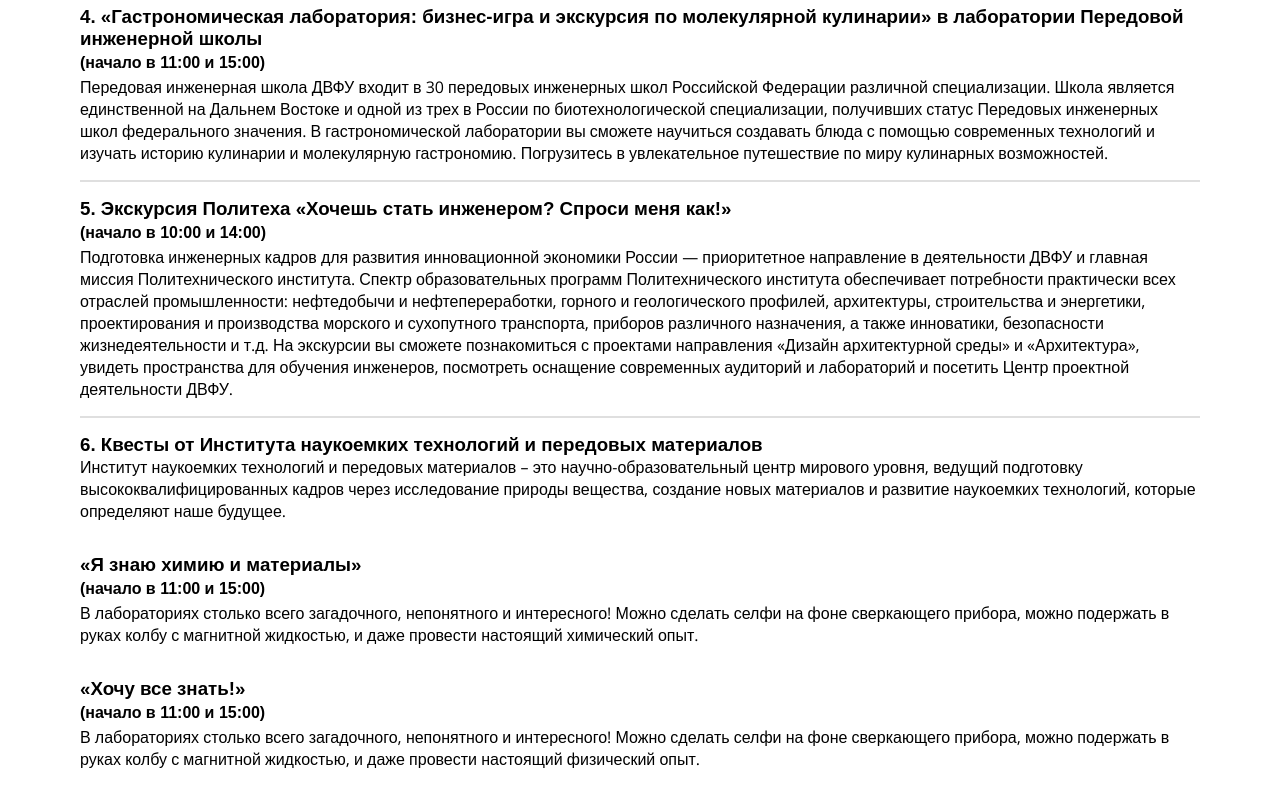
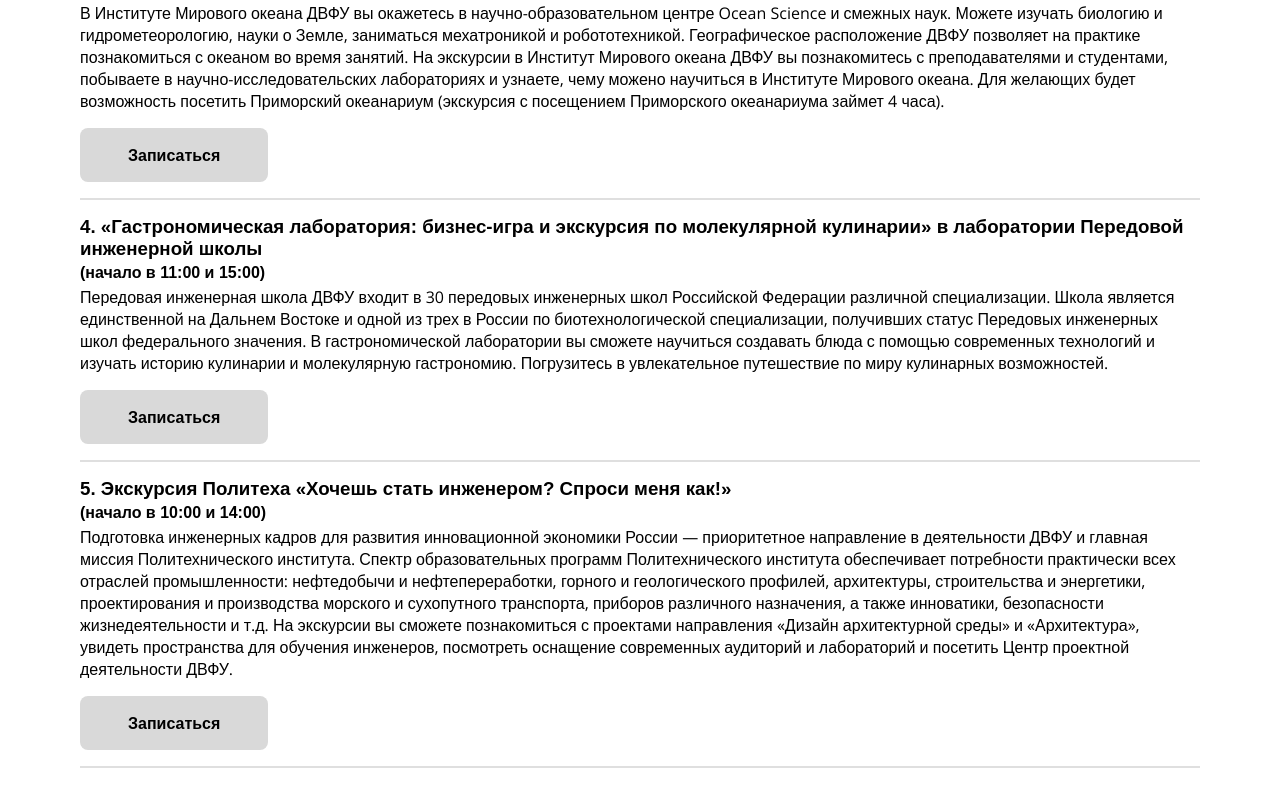
Before and after one commit to mazhugasergei/dod, a Next.js app: page /excursions in a window 1280 px wide. Shown: the part 1680-2465 px from the top of the page. Built offline with nearby package versions, Linux system fonts and the light colour scheme; a web font is replaced by a local one.

Commit message:
Add Sign Up links for Excursions

```diff
--- a/src/pages/excursions/index.tsx
+++ b/src/pages/excursions/index.tsx
@@ -29,11 +29,13 @@
               <li>Набережная кампуса;</li>
               <li>Учебные корпуса.</li>
             </ul>
+            <a className="btn" href="https://fefu-dod.timepad.ru/event/2370768/">Записаться</a>
           </div>
           <hr />
           <div className="item">
             <h3>2. Экскурсия и мастер-классы в Школе медицины</h3>
             <p>Школа медицины ДВФУ занимается подготовкой медицинских кадров. Преимущества перед другими медицинскими образовательными заведениями: наличие современной университетской клиники, практикующий профессорско-преподавательский состав, а также постоянное развитие технической базы. Это позволяет обучать высококлассных специалистов, в соответствии с самыми современными отечественными и мировыми стандартами для работы во всех сферах здравоохранения.</p>
+            <a className="btn" href="https://fefu-dod.timepad.ru/event/2371353/">Записаться</a>
           </div>
           <div className="item">
             <h3>Мастер-класс в мире эндовидеохирургии</h3>
@@ -70,23 +72,27 @@
             <h3>3. Погружение в Институт Мирового океана</h3>
             <h4>(начало в 10:00 и 14:00)</h4>
             <p>В Институте Мирового океана ДВФУ вы окажетесь в научно-образовательном центре Ocean Science и смежных наук. Можете изучать биологию и гидрометеорологию, науки о Земле, заниматься мехатроникой и робототехникой. Географическое расположение ДВФУ позволяет на практике познакомиться с океаном во время занятий. На экскурсии в Институт Мирового океана ДВФУ вы познакомитесь с преподавателями и студентами, побываете в научно-исследовательских лабораториях и узнаете, чему можено научиться в Институте Мирового океана. Для желающих будет возможность посетить Приморский океанариум (экскурсия с посещением Приморского океанариума займет 4 часа).</p>
+            <a className="btn" href="https://fefu-dod.timepad.ru/event/2371368/">Записаться</a>
           </div>
           <hr />
           <div className="item">
             <h3>4. «Гастрономическая лаборатория: бизнес-игра и экскурсия по молекулярной кулинарии» в лаборатории Передовой инженерной школы</h3>
             <h4>(начало в 11:00 и 15:00)</h4>
             <p>Передовая инженерная школа ДВФУ входит в 30 передовых инженерных школ Российской Федерации различной специализации. Школа является единственной на Дальнем Востоке и одной из трех в России по биотехнологической специализации, получивших статус Передовых инженерных школ федерального значения. В гастрономической лаборатории вы сможете научиться создавать блюда с помощью современных технологий и изучать историю кулинарии и молекулярную гастрономию. Погрузитесь в увлекательное путешествие по миру кулинарных возможностей.</p>
+            <a className="btn" href="https://fefu-dod.timepad.ru/event/2371380/">Записаться</a>
           </div>
           <hr />
           <div className="item">
             <h3>5. Экскурсия Политеха «Хочешь стать инженером? Спроси меня как!»</h3>
             <h4>(начало в 10:00 и 14:00)</h4>
             <p>Подготовка инженерных кадров для развития инновационной экономики России — приоритетное направление в деятельности ДВФУ и главная миссия Политехнического института. Спектр образовательных программ Политехнического института обеспечивает потребности практически всех отраслей промышленности: нефтедобычи и нефтепереработки, горного и геологического профилей, архитектуры, строительства и энергетики, проектирования и производства морского и сухопутного транспорта, приборов различного назначения, а также инноватики, безопасности жизнедеятельности и т.д. На экскурсии вы сможете познакомиться с проектами направления «Дизайн архитектурной среды» и «Архитектура», увидеть пространства для обучения инженеров, посмотреть оснащение современных аудиторий и лабораторий и посетить Центр проектной деятельности ДВФУ.</p>
+            <a className="btn" href="https://fefu-dod.timepad.ru/event/2371385/">Записаться</a>
           </div>
           <hr />
           <div className="item">
             <h3>6. Квесты от Института наукоемких технологий и передовых материалов</h3>
             <p>Институт наукоемких технологий и передовых материалов – это научно-образовательный центр мирового уровня, ведущий подготовку высококвалифицированных кадров через исследование природы вещества, создание новых материалов и развитие наукоемких технологий, которые определяют наше будущее.</p>
+            <a className="btn" href="https://fefu-dod.timepad.ru/event/2371390/">Записаться</a>
           </div>
           <div className="item">
             <h3>«Я знаю химию и материалы»</h3>
@@ -103,6 +109,7 @@
             <h3>7. Экскурсия в центр геномной и регенеративной медицины Института наук о жизни и биомедицины</h3>
             <h4>(начало в 10:00 и 14:00)</h4>
             <p>Во время экскурсии вы увидите не только уникальное оборудование, аналогов которому нет в России, но также у вас будет уникальная возможность провести генетическое исследование своими руками во время мастер-класса «Генетические и клеточные технологии для жизни и борьбы с опасными заболеваниями».</p>
+            <a className="btn" href="https://fefu-dod.timepad.ru/event/2371421/">Записаться</a>
           </div>
           <div className="item">
             <h3>Мастер-класс «Создание и анализ лекарств»</h3>
@@ -114,18 +121,21 @@
             <h3>8. Terra Humaniora: экскурсия в Школу искусств и гуманитарных наук</h3>
             <h4>(начало в 11:00 и 14:00)</h4>
             <p>Вы познакомитесь с тем, как свой профессиональный путь находят будущие историки, философы, дизайнеры, психологи, логопеды, специалисты по физической культуре, журналисты, рекламщики, теологи, конфликтологи, социологи, медийщики. Мы откроем двери лабораторий и мастерских. Земля гуманитариев ждет.</p>
+            <a className="btn" href="https://fefu-dod.timepad.ru/event/2374536/">Записаться</a>
           </div>
           <hr />
           <div className="item">
             <h3>9. Получи 100 баллов до ЕГЭ. Экскурсия в Дом научной коллаборации ДВФУ (для школьников 8-10 классов)</h3>
             <h4>(начало в 10:00, 13:00 и 14:00)</h4>
             <p>Проекты и олимпиады – твой ключ к поступлению. Мы расскажем, как подготовиться к ним и поступить с их помощью в университет без вступительных испытаний.</p>
+            <a className="btn" href="https://fefu-dod.timepad.ru/event/2374539/">Записаться</a>
           </div>
            <hr />
           <div className="item">
             <h3>10. Мастер-класс «Практическая кибербезопасность: реализация уязвимостей систем» </h3>
             <h4>(начало в 14:30) </h4>
             <p>Школьники и студенты, сотрудники профильных подразделений государственных и коммерческих структур познакомятся с программами дополнительного образования, которые предлагает Центр информационной безопасности ДВФУ, а также смогут узнать о способах и средствах практической кибербезопасности.</p>
+            <a className="btn" href="https://fefu-dod.timepad.ru/event/2374543/">Записаться</a>
           </div>
         </div>
       </main>
--- a/src/style/components/_excursions.scss
+++ b/src/style/components/_excursions.scss
@@ -2,6 +2,9 @@
   .container{
     padding-top: 1rem;
     .item{
+      display: flex;
+      flex-flow: column;
+      align-items: flex-start;
       padding: 1rem 0;
       &::before{
         content: '';
@@ -21,6 +24,9 @@
         list-style: unset;
         padding-left: 1rem;
       }
+      .btn{
+        margin-top: 1rem;
+      }
     }
   }
 }
--- a/src/style/index.css
+++ b/src/style/index.css
@@ -596,6 +596,9 @@
   padding-top: 1rem;
 }
 main.excursions .container .item {
+  display: flex;
+  flex-flow: column;
+  align-items: flex-start;
   padding: 1rem 0;
 }
 main.excursions .container .item::before {
@@ -616,6 +619,9 @@
   list-style: unset;
   padding-left: 1rem;
 }
+main.excursions .container .item .btn {
+  margin-top: 1rem;
+}
 
 hr {
   border: 1px solid #dfdfdf;
```
Also changed, not shown: 1 other file (tests, documents, lock files or other folders).
